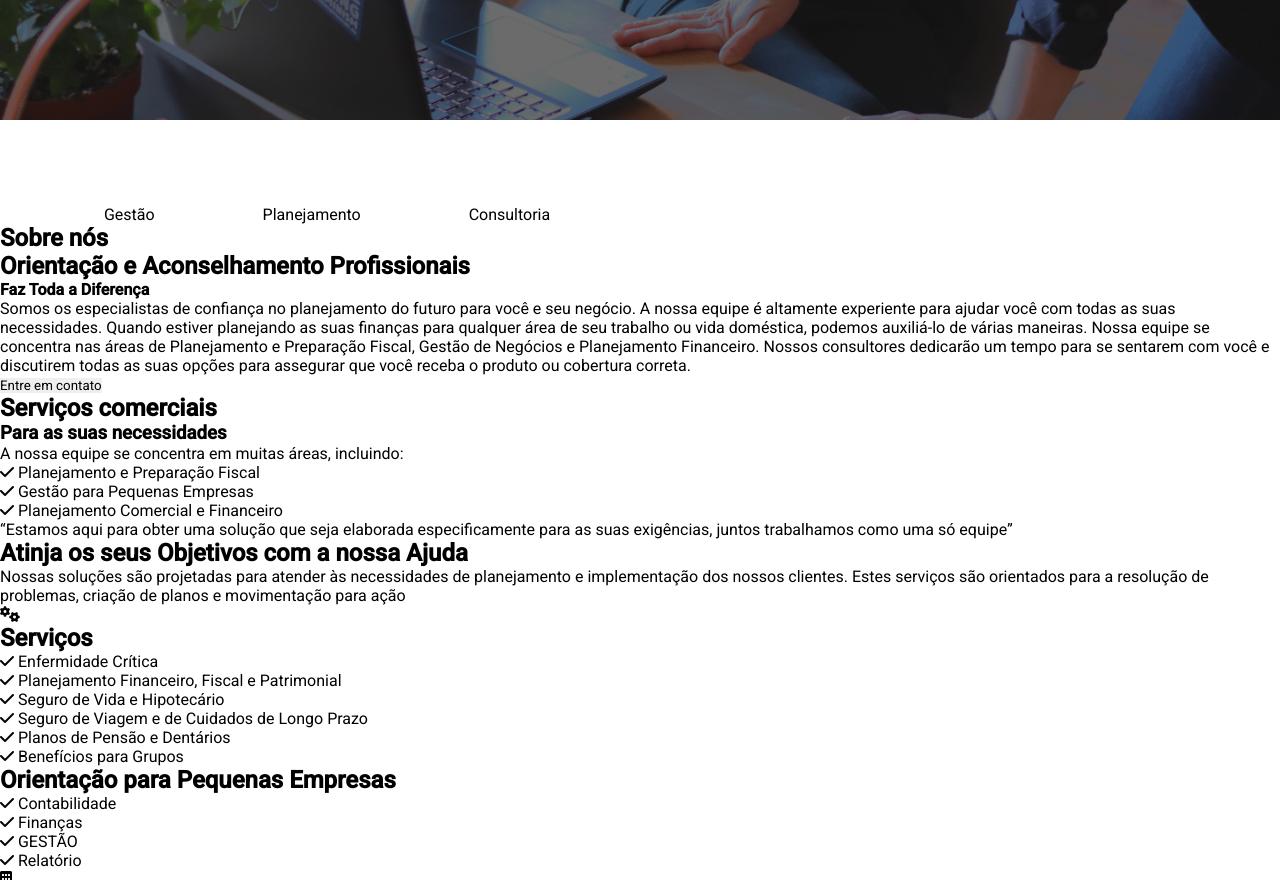
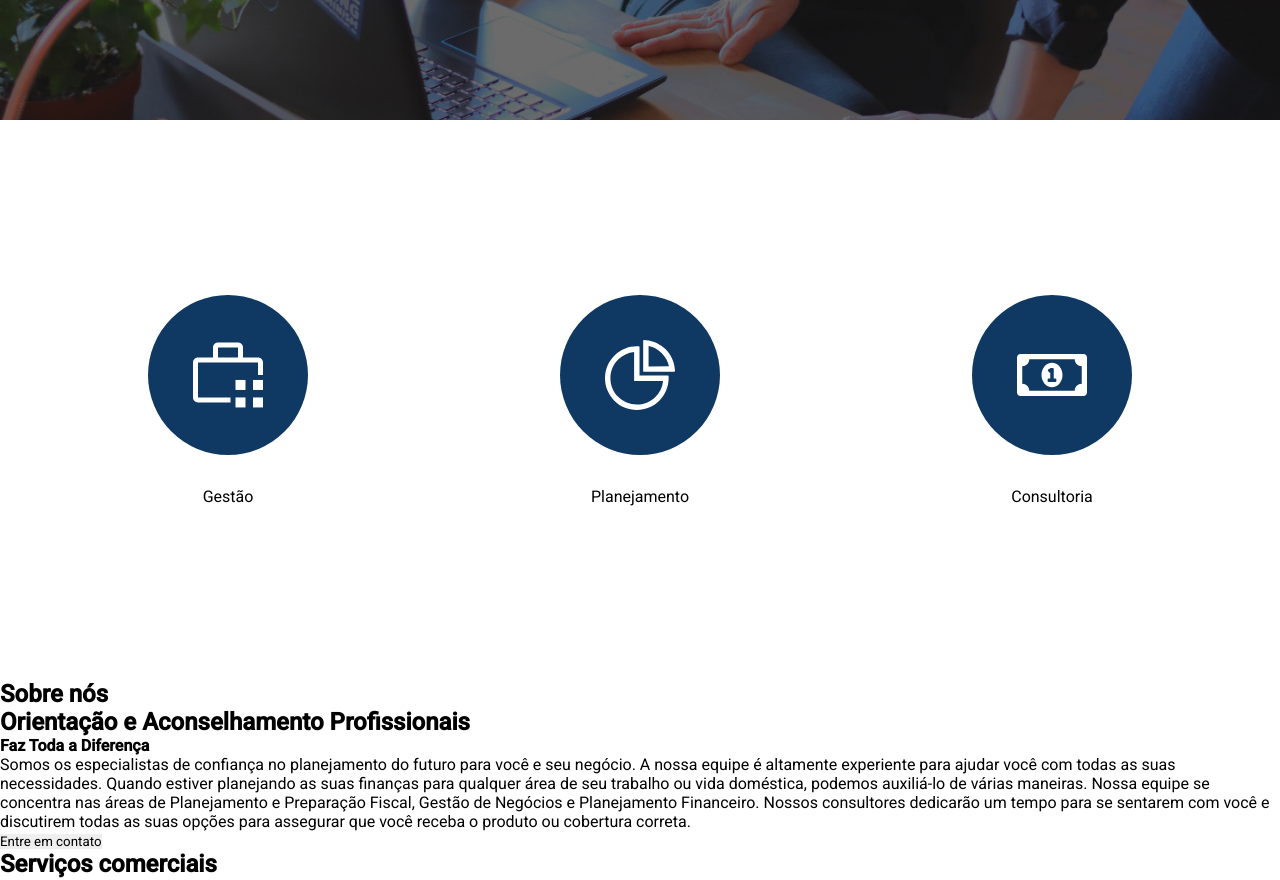
Before and after one commit to danilolmc/nrprotecao, a plain HTML site: page index.html in a window 1280 px wide. Shown: the part 680-1560 px from the top of the page. Drawn offline with nearby package versions, Linux system fonts and the light colour scheme.

Commit message:
Adicionado css da segunda section do html

```diff
--- a/index.html
+++ b/index.html
@@ -48,6 +48,7 @@
             </h2>
 
             <button
+              id="button"
               data-aos="fade-left"
               data-aos-duration="1500"
               data-aos-delay="1200"
@@ -60,18 +61,31 @@
     </header>
 
     <section class="gestao-plng-consul">
-      <span>
+      <div>
+        <span
+          data-aos="fade-up"
+          data-aos-duration="1000"
+          data-aos-easing="ease-in-out"
+          data-aos-delay="400"
+        >
+          <div>
             <img src="./img/gestao.svg" alt="gestão" />
+          </div>
           <label>Gestão</label>
         </span>
-      <span>
+        <span data-aos="fade-up" data-aos-duration="1000" data-aos-delay="900">
+          <div>
             <img src="./img/chart.svg" alt="planejamento" />
+          </div>
           <label>Planejamento</label>
         </span>
-      <span>
+        <span data-aos="fade-up" data-aos-duration="1000" data-aos-delay="1300">
+          <div>
             <img src="./img/money.svg" alt="consultoria" />
+          </div>
           <label>Consultoria</label>
         </span>
+      </div>
     </section>
 
     <section class="sobre-nos">
--- a/style.css
+++ b/style.css
@@ -2,6 +2,7 @@
 
 :root {
   --dark-blue: #0f3963;
+  --light-blue: #123c66;
   --white: #ffffff;
   --light-yellow: #fcfbb8;
   --very-light-gray: #eeeeee;
@@ -108,8 +109,6 @@ header nav div.contact-container span:hover {
 }
 
 div.main-content-header {
-  /* margin: 25% 5rem; */
-  /* border: 1px solid green; */
   height: calc(100vh - 100px);
   display: flex;
   flex-direction: column-reverse;
@@ -136,7 +135,7 @@ div.main-content-header h2 {
   margin: 2rem 0;
 }
 
-div.main-content-header button {
+div.main-content-header #button {
   color: #fff;
   font-size: 1rem;
   padding: 0.7rem 2rem;
@@ -144,9 +143,43 @@ div.main-content-header button {
   font-weight: 300;
   background: var(--dark-blue);
   margin-top: 2rem;
-  transition: filter 0.5s ease-in-out;
+  transition: 0.4s ease-in-out;
 }
 
-div.main-content-header button:hover {
+div.main-content-header #button:hover {
   filter: brightness(1.15);
 }
+
+section.gestao-plng-consul {
+  height: 70vh;
+  display: flex;
+  justify-content: center;
+}
+
+section.gestao-plng-consul div {
+  max-width: 80%;
+  flex-grow: 1;
+  display: flex;
+  justify-content: space-between;
+  align-items: center;
+}
+
+section.gestao-plng-consul div span {
+  display: grid;
+  place-items: center;
+}
+
+section.gestao-plng-consul div span div {
+  background: var(--dark-blue);
+  border-radius: 50%;
+  margin-bottom: 2rem;
+  width: 200px;
+  height: 160px;
+  display: grid;
+  place-content: center;
+}
+
+section.gestao-plng-consul div img {
+  width: 70px;
+  height: 70px;
+}
```
Lines whose indentation alone changed are shown as unchanged.
